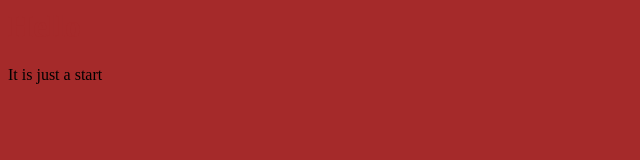
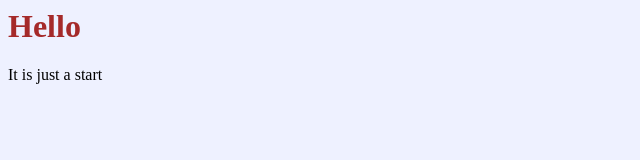
Before and after one commit to Furesu/web, a plain HTML site: page index.html in a window 1280 px wide. Shown: the whole page, without its empty margins (0-640 px from the left). Drawn offline with Linux system fonts and the light colour scheme.

Commit message:
Update index.html

```diff
--- a/index.html
+++ b/index.html
@@ -1,7 +1,7 @@
 <head>
 <title> Hello world </title>
 </head>
-<body style="background-color: brown">
+<body style="background-color: #EEF1FF">
 <h1  style="color: brown">Hello</h1>
 <p>It is just a start</p>
 </body>
```
